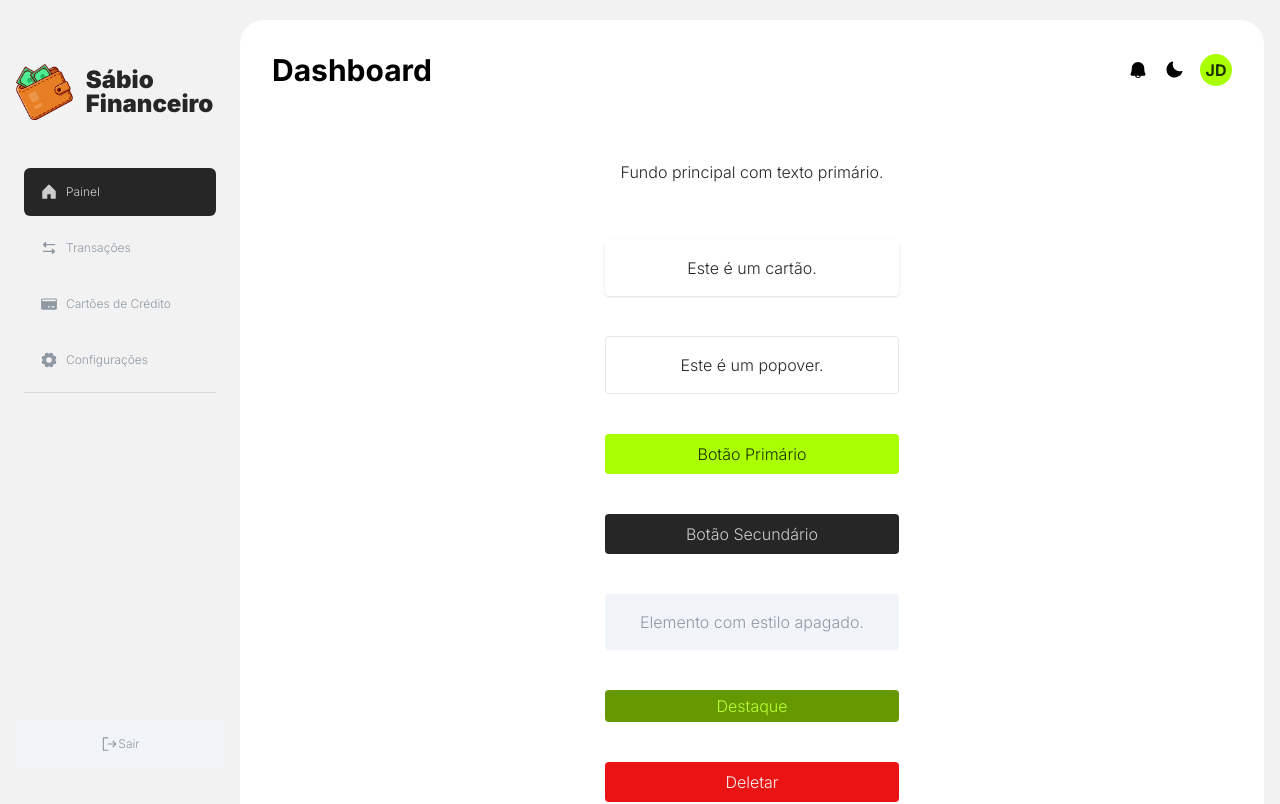
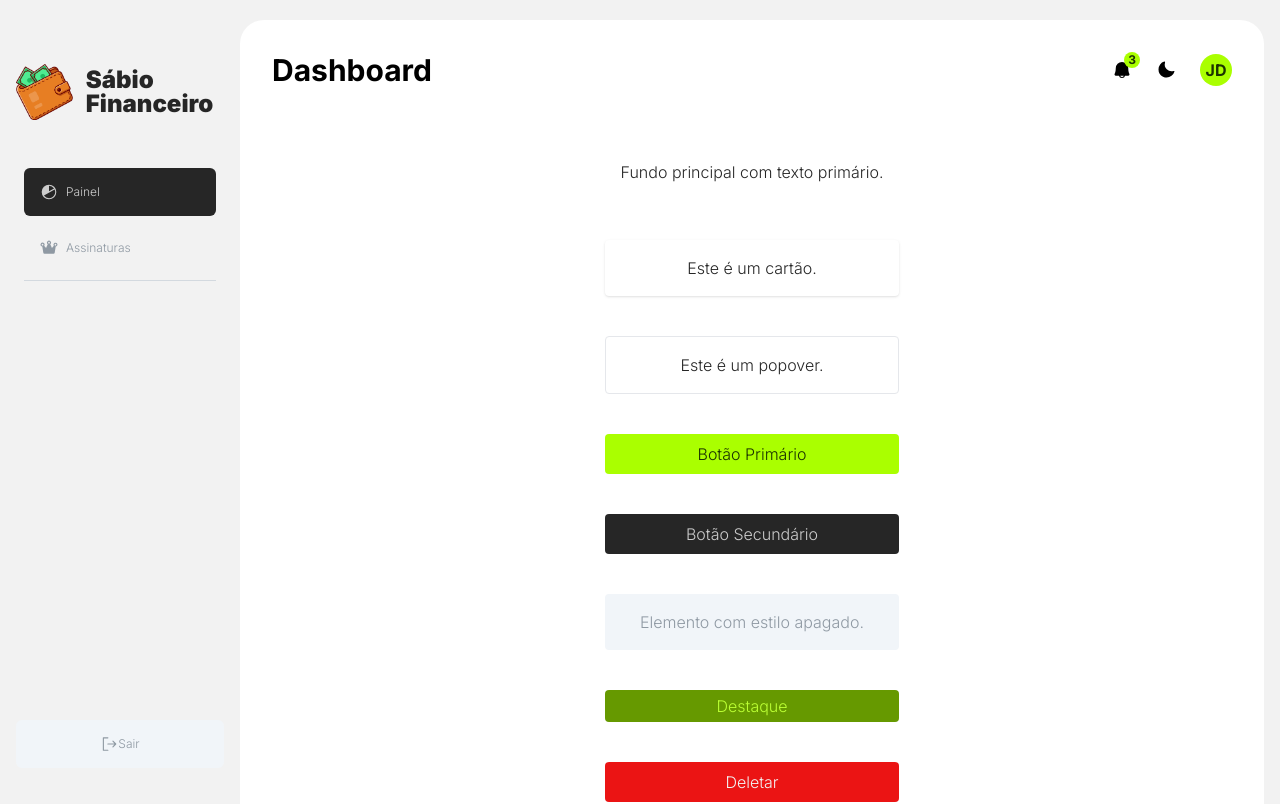
Before and after one commit to DevGui28/wallet-web, a Next.js app: page /dashboard in a window 1280 px wide. Shown: the top 804 px of the page. Built offline with nearby package versions, Linux system fonts and the light colour scheme.

Commit message:
feat: Adicionar novos ícones ao menu lateral, atualizar botões com tipo e ajustar layout do cabeçalho

```diff
--- a/src/app/dashboard/page.tsx
+++ b/src/app/dashboard/page.tsx
@@ -17,12 +17,18 @@ export default function Page() {
       </div>
 
       {/* Botão Primário */}
-      <button className="rounded bg-primary px-4 py-2 text-primary-foreground">
+      <button
+        type="button"
+        className="rounded bg-primary px-4 py-2 text-primary-foreground"
+      >
         Botão Primário
       </button>
 
       {/* Botão Secundário */}
-      <button className="rounded bg-secondary px-4 py-2 text-secondary-foreground">
+      <button
+        type="button"
+        className="rounded bg-secondary px-4 py-2 text-secondary-foreground"
+      >
         Botão Secundário
       </button>
 
@@ -37,7 +43,10 @@ export default function Page() {
       </span>
 
       {/* Botão Destrutivo */}
-      <button className="rounded bg-destructive px-4 py-2 text-destructive-foreground">
+      <button
+        type="button"
+        className="rounded bg-destructive px-4 py-2 text-destructive-foreground"
+      >
         Deletar
       </button>
     </div>
--- a/src/components/app/Header/SideNav/index.tsx
+++ b/src/components/app/Header/SideNav/index.tsx
@@ -3,13 +3,7 @@
 
 import { Separator } from '@/components/ui/separator'
 import { cn } from '@/lib/utils'
-import {
-  ArrowsLeftRight,
-  CreditCard,
-  Gear,
-  House,
-  SignOut,
-} from '@phosphor-icons/react'
+import { ChartPie, Crown, SignOut } from '@phosphor-icons/react'
 import Link from 'next/link'
 import { usePathname } from 'next/navigation'
 
@@ -23,23 +17,43 @@ interface MenuItem {
 const menuItems: MenuItem[] = [
   {
     id: 'dashboard',
-    icon: <House weight="fill" size={18} />,
+    icon: <ChartPie weight="fill" size={18} />,
     label: 'Painel',
   },
+  // {
+  //   id: 'transactions',
+  //   icon: <ArrowsLeftRight weight="fill" size={18} />,
+  //   label: 'Transações',
+  // },
+  // {
+  //   id: 'installments',
+  //   icon: <Stack weight="fill" size={18} />,
+  //   label: 'Parcelamentos',
+  // },
+  // {
+  //   id: 'bills',
+  //   icon: <Receipt weight="fill" size={18} />,
+  //   label: 'Contas e Boletos',
+  // },
+  // {
+  //   id: 'credit-cards',
+  //   icon: <Cardholder size={18} weight="fill" />,
+  //   label: 'Cartões de Crédito',
+  // },
+  // {
+  //   id: 'reports',
+  //   icon: <ChartBar weight="fill" size={18} />,
+  //   label: 'Relatórios',
+  // },
+  // {
+  //   id: 'settings',
+  //   icon: <Gear weight="fill" size={18} />,
+  //   label: 'Configurações',
+  // },
   {
-    id: 'transactions',
-    icon: <ArrowsLeftRight weight="fill" size={18} />,
-    label: 'Transações',
-  },
-  {
-    id: 'credit-cards',
-    icon: <CreditCard size={18} weight="fill" />,
-    label: 'Cartões de Crédito',
-  },
-  {
-    id: 'settings',
-    icon: <Gear weight="fill" size={18} />,
-    label: 'Configurações',
+    id: 'subscriptions',
+    icon: <Crown size={18} weight="fill" />,
+    label: 'Assinaturas',
   },
 ]
 
--- a/src/components/app/Header/TopNav/index.tsx
+++ b/src/components/app/Header/TopNav/index.tsx
@@ -7,14 +7,25 @@ import { useTheme } from 'next-themes'
 export default function TopNav({ title }: { title: string }) {
   const { theme, setTheme } = useTheme()
   const name = 'John Doe'
+  // biome-ignore lint/suspicious/noImplicitAnyLet: <explanation>
   let img
 
   return (
     <div className="flex w-full items-center justify-between p-8">
       <h1 className="inter-700 text-3xl">{title}</h1>
-      <div className="flex items-center justify-center space-x-4">
-        <Bell size={20} weight="fill" />
+      <div className="flex items-center justify-center space-x-6">
+        {/* <div className="flex items-center justify-center gap-4 rounded-full bg-secondary px-5 py-3 text-secondary-foreground">
+          <Plus size={20} className="text-primary" />
+          Adicionar transação
+        </div> */}
+        <div className="relative cursor-pointer">
+          <Bell size={20} weight="fill" />
+          <span className="absolute -right-2 -top-2 flex h-4 w-4 items-center justify-center rounded-full bg-primary text-xs font-bold text-primary-foreground">
+            3
+          </span>
+        </div>
         <button
+          type="button"
           className="cursor-pointer"
           onClick={() =>
             setTheme((theme) => (theme === 'dark' ? 'light' : 'dark'))
```
